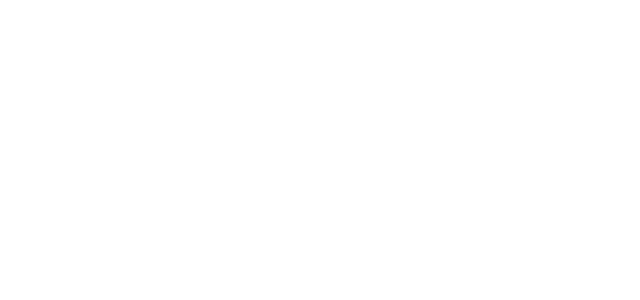
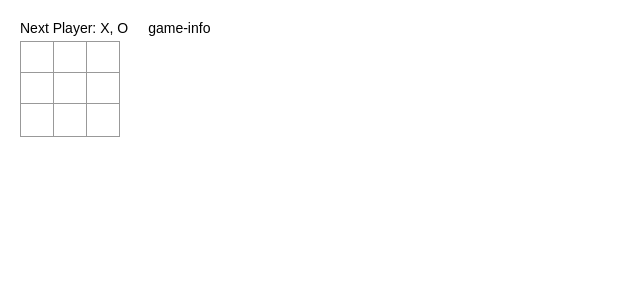
Before and after one commit to lshwak/fastcampus-frontend, a React (Create React App) app in the folder react-tictactoe-app/: page / in a window 1280 px wide. Shown: the top 300 px of the page, without its empty margins (0-640 px from the left). Built offline with nearby package versions, Linux system fonts and the light colour scheme.

Commit message:
fc react Board & Square Component

```diff
--- a/react-tictactoe-app/src/App.js
+++ b/react-tictactoe-app/src/App.js
@@ -1,11 +1,14 @@
+import "./App.css"
+import Board from "./components/Board";
+
 function App() {
   return (
     <div className="game">
       <div className="game-board">
-
+        <Board />
       </div>
       <div className="game-info">
-
+        game-info
       </div>
     </div>
   );
--- /dev/null
+++ b/react-tictactoe-app/src/components/Board.css
@@ -0,0 +1,3 @@
+.status {
+  margin-bottom: 10px;
+}
--- /dev/null
+++ b/react-tictactoe-app/src/components/Board.js
@@ -0,0 +1,33 @@
+import React, { Component } from 'react'
+import Square from './Square'
+import "./Board.css"
+
+ export default class Board extends Component {
+
+  renderSquare(i) {
+    return <Square />
+  }
+
+   render() {
+     return (
+       <div>
+        <div className='status'>Next Player: X, O</div>
+        <div className='board-row'>
+          {this.renderSquare(0)}
+          {this.renderSquare(1)}
+          {this.renderSquare(2)}
+        </div>
+        <div className='board-row'>
+          {this.renderSquare(3)}
+          {this.renderSquare(4)}
+          {this.renderSquare(5)}
+        </div>
+        <div className='board-row'>
+          {this.renderSquare(6)}
+          {this.renderSquare(7)}
+          {this.renderSquare(8)}
+        </div>
+       </div>
+     )
+   }
+ }
--- /dev/null
+++ b/react-tictactoe-app/src/components/Square.css
@@ -0,0 +1,11 @@
+.square {
+  background-color: white;
+  border: 1px solid #999;
+  font-size: 24px;
+  height: 34px;
+  margin-right: -1px;
+  margin-top: -5px;
+  padding: 0;
+  text-align: center;
+  width: 34px;
+}
--- /dev/null
+++ b/react-tictactoe-app/src/components/Square.js
@@ -0,0 +1,11 @@
+import React from "react";
+import "./Square.css"
+
+export default class Square extends React.Component {
+  render() {
+    return (
+      <button className="square">
+      </button>
+    )
+  }
+}
```
